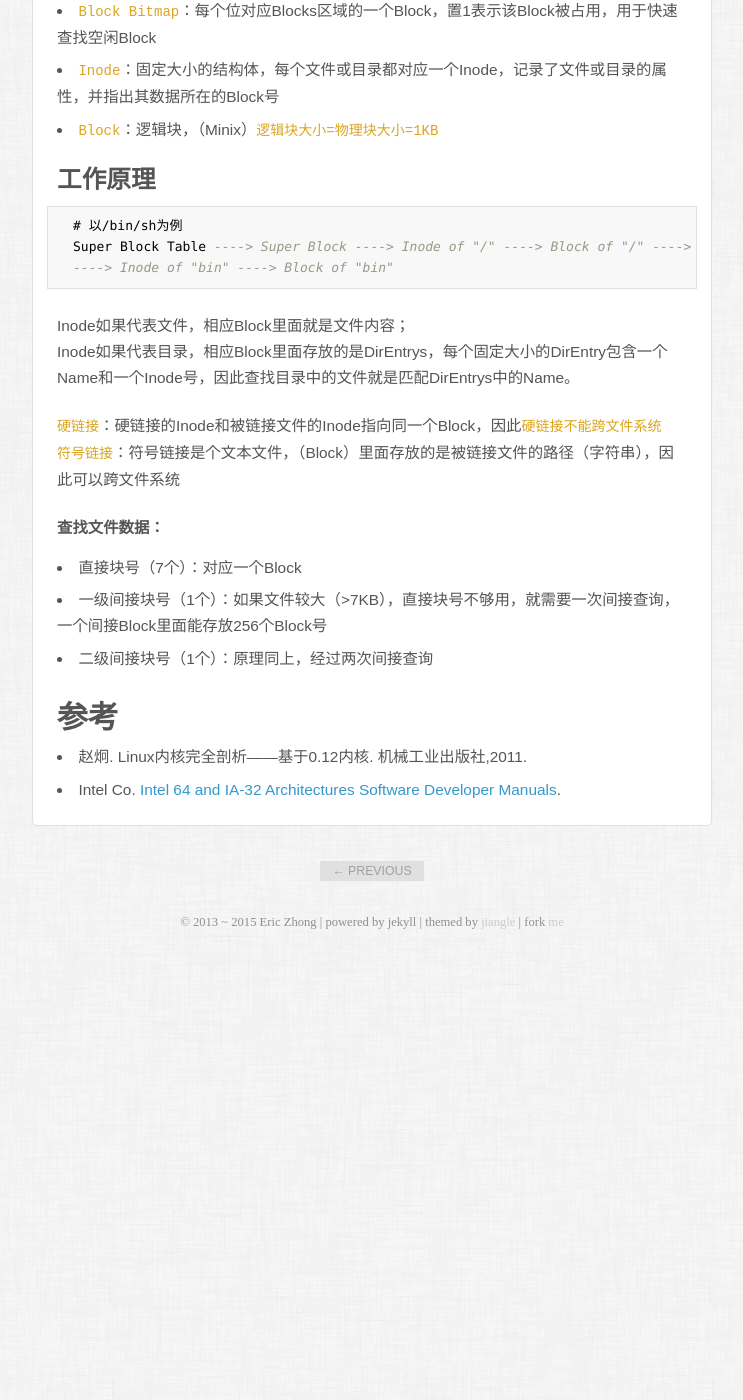
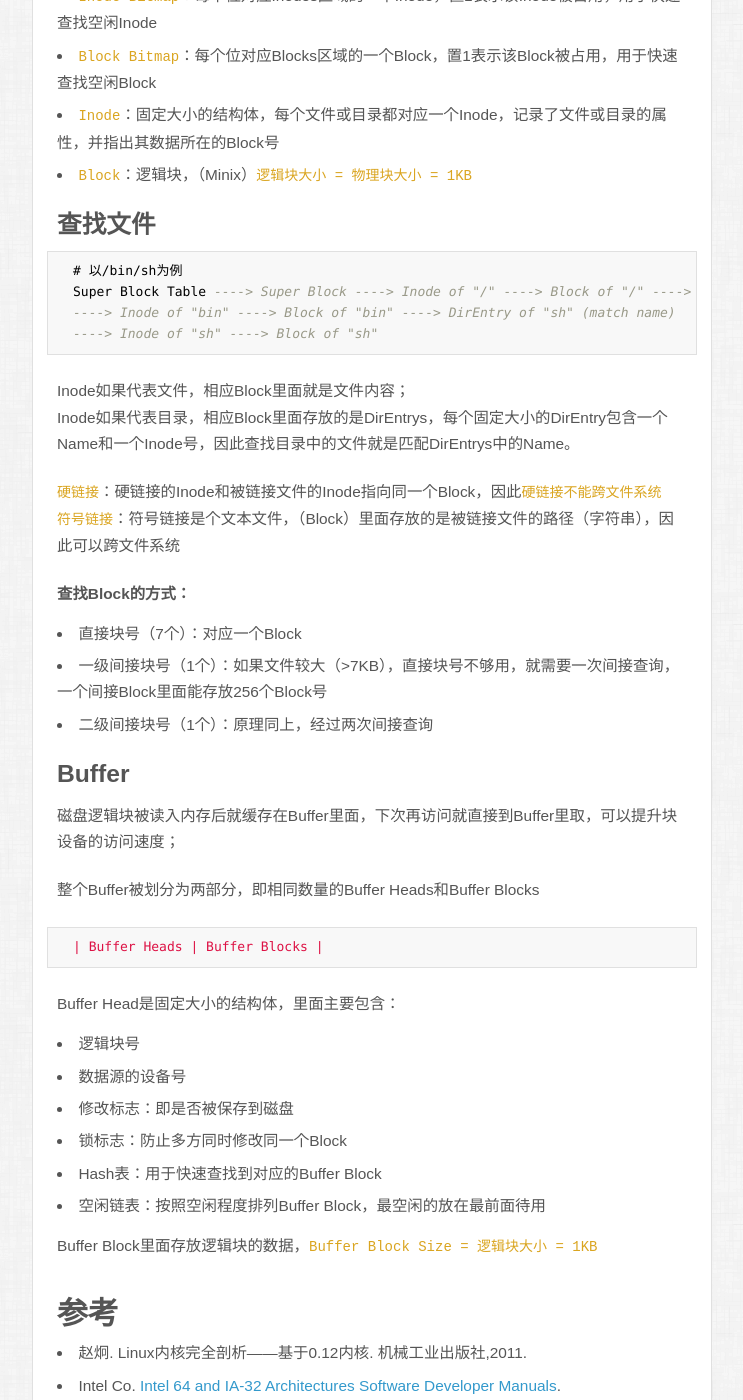
Before and after one commit to ericzhong/ericzhong.github.io, a Jekyll site: the page built from _posts/2014-05-27-os.md, in a window 1280 px wide and 1400 px high, scrolled down 5098 px. Shown: the whole window, without its empty margins (268-1011 px from the left). Built offline with Jekyll 4.4.1, drawn with Linux system fonts in a browser that asks for light colours; some web fonts are replaced; Markdown is read by kramdown in place of the engine named in the settings; before the commit the page ends 6042 px from its top, so only the background shows below that; some of the changed text lies outside the part shown.

Commit message:
[os] add buffer

```diff
--- a/_posts/2014-05-27-os.md
+++ b/_posts/2014-05-27-os.md
@@ -63,9 +63,9 @@ Selector的值是GDT的偏移，指向一个Descriptor，`线性地址 = Base Ad
 
 	GDTR ----> GDT + Selector ----> Descriptor ----> Base Address + Offset = 线性地址
 
-见图：[官方文档](x86)，P1969
+见图：[官方文档][x86]，P1969
 
-> 分段机制实现了任务的隔离，每个任务都有独立的虚拟地址空间
+> `分段机制实现了任务的隔离，每个任务都有独立的虚拟地址空间`
 
 ### 分页机制
 
@@ -102,17 +102,19 @@ CPU通过IDTR找到IDT，加上Interrupt Vector找到对应的Gate Descriptor，
 
 	IDTR ----> IDT + Interrupt Vector ----> Gate Descripotr ----> Selector + Offset -----> 分段机制
 
-见图：[官方文档](x86)，P2075
+见图：[官方文档][x86]，P2075
 
 ### 任务切换
 
 Task-gate Descriptor可以存放在GDT、LDT或IDT中，当需要任务切换时，访问Task-gate Descriptor，CPU自动将其中的Selector加载至TR（Task Register），完成任务切换；
+
 TR指向GDT中的TSS Descriptor，里面的Base Address指向TSS（Task Status Segment），用来保存任务上下文，即所有相关寄存器的值，以便下次切换回来后能够还原之前的上下文；
+
 因此任务切换的本质就是把旧任务的上下文保存到当前TR（旧任务）指向的TSS中，然后修改TR值并用其（新任务）指向的TSS初始化上下文；这个过程是在改变TR值时由CPU自动完成的；
 
 	LDT/GDT/IDT ----> Task-gate Descriptor ----> TSS Selector ----> TR ----> [Old TSS << Context << New TSS]
 
-见图：[官方文档](x86)，P2124
+见图：[官方文档][x86]，P2124
 
 每个TSS里都保存有如下信息，这样每个任务才能有独立的虚拟地址空间：
 
@@ -171,13 +173,14 @@ Linux 0.12内核默认最大支持`16MB`物理内存
 * `Inode Bitmap`：每个位对应Inodes区域的一个Inode，置1表示该Inode被占用，用于快速查找空闲Inode
 * `Block Bitmap`：每个位对应Blocks区域的一个Block，置1表示该Block被占用，用于快速查找空闲Block
 * `Inode`：固定大小的结构体，每个文件或目录都对应一个Inode，记录了文件或目录的属性，并指出其数据所在的Block号
-* `Block`：逻辑块，（Minix）`逻辑块大小=物理块大小=1KB`
+* `Block`：逻辑块，（Minix）`逻辑块大小 = 物理块大小 = 1KB`
 
-### 工作原理
+### 查找文件
 
 	# 以/bin/sh为例
 	Super Block Table ----> Super Block ----> Inode of "/" ----> Block of "/" ----> DirEntry of "bin" (match name)
-	----> Inode of "bin" ----> Block of "bin"
+	----> Inode of "bin" ----> Block of "bin" ----> DirEntry of "sh" (match name)
+	----> Inode of "sh" ----> Block of "sh"
 
 Inode如果代表文件，相应Block里面就是文件内容；
 Inode如果代表目录，相应Block里面存放的是DirEntrys，每个固定大小的DirEntry包含一个Name和一个Inode号，因此查找目录中的文件就是匹配DirEntrys中的Name。
@@ -185,13 +188,30 @@ Inode如果代表目录，相应Block里面存放的是DirEntrys，每个固定
 `硬链接`：硬链接的Inode和被链接文件的Inode指向同一个Block，因此`硬链接不能跨文件系统`
 `符号链接`：符号链接是个文本文件，（Block）里面存放的是被链接文件的路径（字符串），因此可以跨文件系统
 
-**查找文件数据：**
+**查找Block的方式：**
 
 * 直接块号（7个）：对应一个Block
 * 一级间接块号（1个）：如果文件较大（>7KB），直接块号不够用，就需要一次间接查询，一个间接Block里面能存放256个Block号
 * 二级间接块号（1个）：原理同上，经过两次间接查询
 
+### Buffer
 
+磁盘逻辑块被读入内存后就缓存在Buffer里面，下次再访问就直接到Buffer里取，可以提升块设备的访问速度；
+
+整个Buffer被划分为两部分，即相同数量的Buffer Heads和Buffer Blocks
+
+	| Buffer Heads | Buffer Blocks |
+
+Buffer Head是固定大小的结构体，里面主要包含：
+
+* 逻辑块号
+* 数据源的设备号
+* 修改标志：即是否被保存到磁盘
+* 锁标志：防止多方同时修改同一个Block
+* Hash表：用于快速查找到对应的Buffer Block
+* 空闲链表：按照空闲程度排列Buffer Block，最空闲的放在最前面待用
+
+Buffer Block里面存放逻辑块的数据，`Buffer Block Size = 逻辑块大小 = 1KB`
 
 # 参考
 * 赵炯. Linux内核完全剖析——基于0.12内核. 机械工业出版社,2011.
```
Also changed, not shown: other parts of _posts/2014-05-27-os.md (+6 -6 lines).
